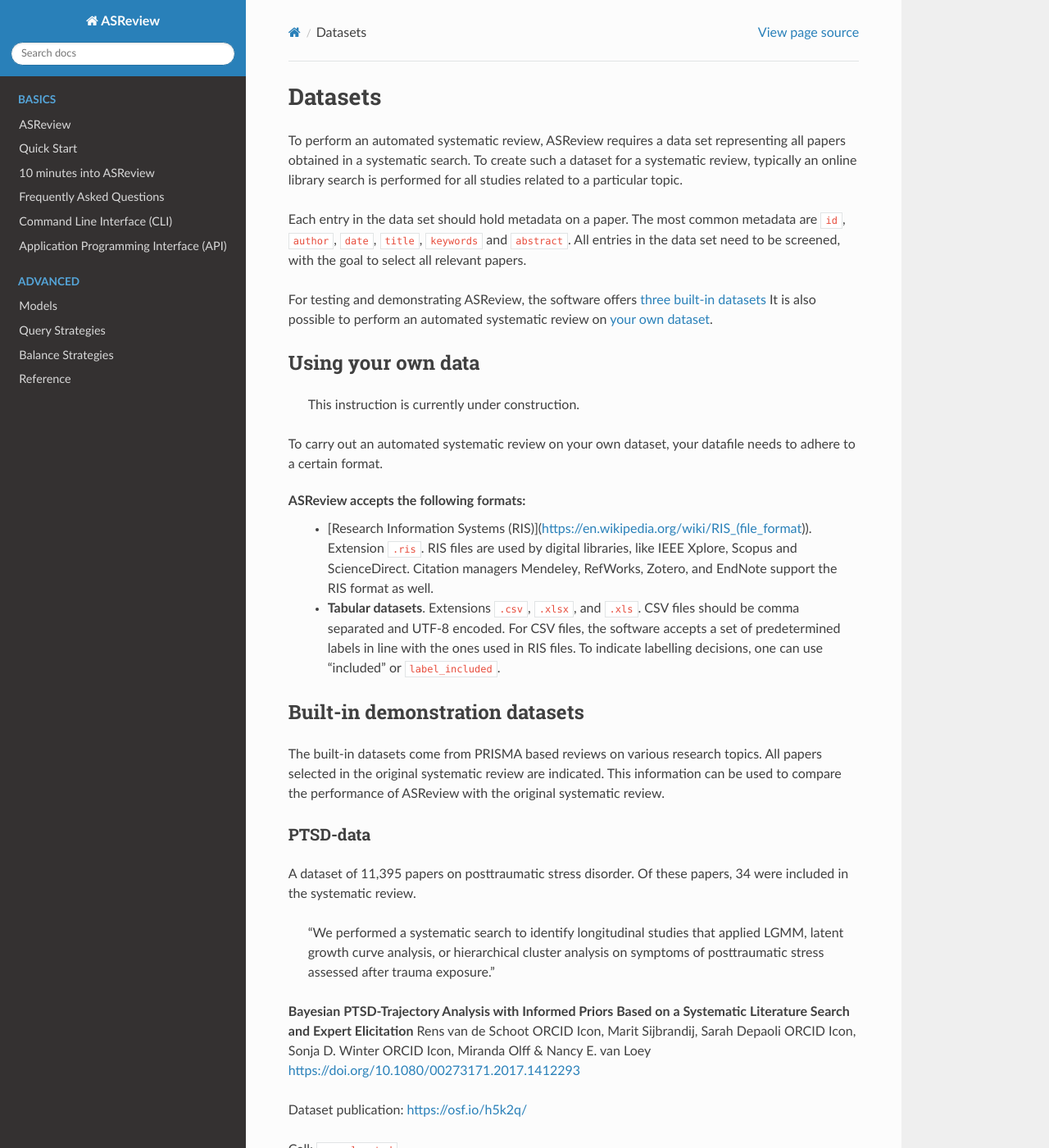
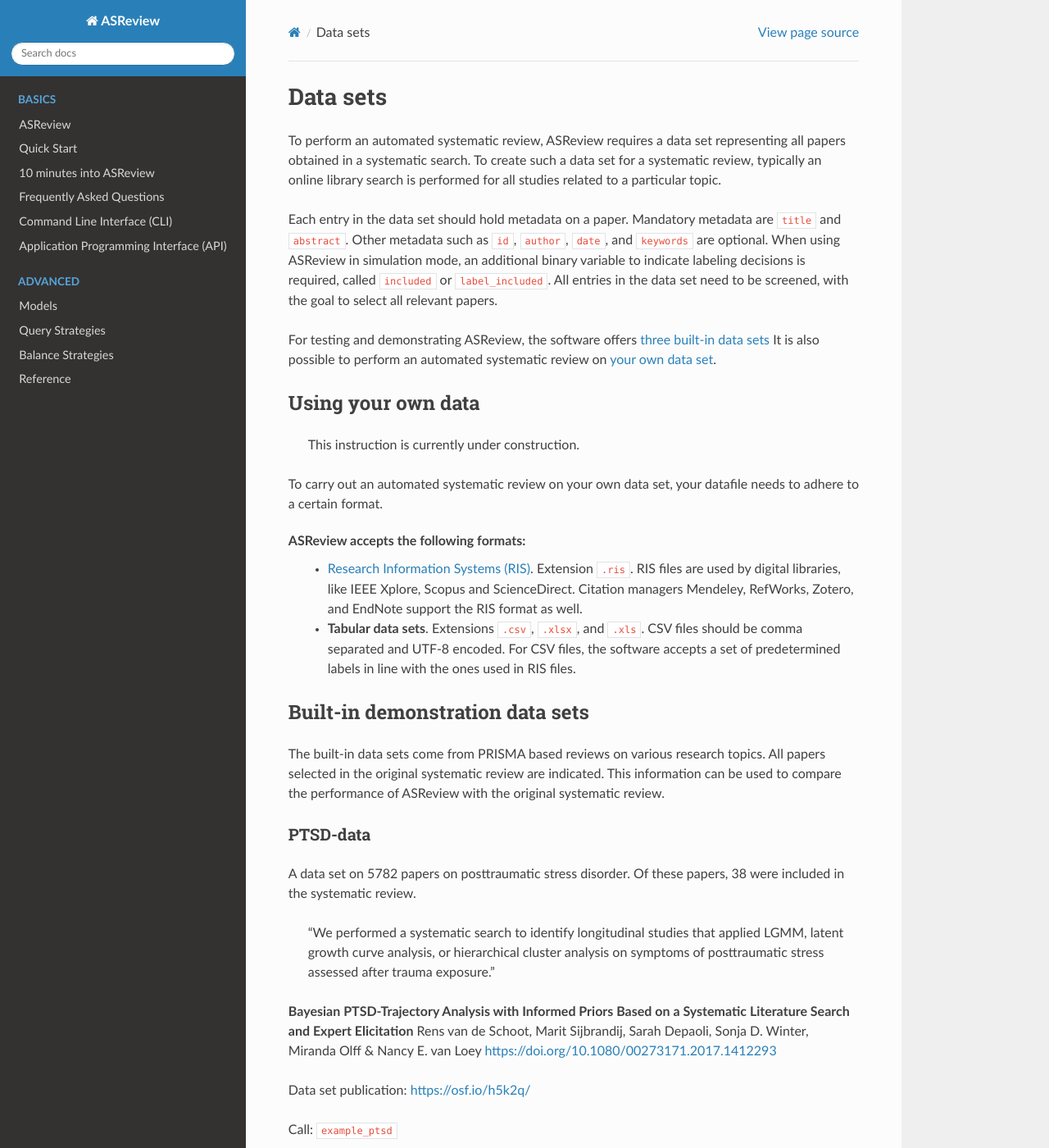
Before and after one commit to asreview/asreview, a Sphinx documentation site: the page built from docs/source/datasets.rst, in a window 1280 px wide and 1400 px high. Shown: the whole window at 82% size. Built offline with Sphinx 7.4.7 and the Read the Docs theme 2.0.0, drawn with Linux system fonts in a browser that asks for light colours; some of the changed text lies outside the part shown.

Commit message:
Update datasets.rst
- not datasets but data sets
- fix links
- improve readability
- process comments

```diff
--- a/docs/source/datasets.rst
+++ b/docs/source/datasets.rst
@@ -1,54 +1,55 @@
-Datasets
-========
-To perform an automated systematic review, ASReview requires a data set representing all papers obtained in a systematic search. To create such a dataset for a systematic review, typically an online library search is performed for all studies related to a particular topic.
+Data sets
+=========
+To perform an automated systematic review, ASReview requires a data set representing all papers obtained in a systematic search. To create such a data set for a systematic review, typically an online library search is performed for all studies related to a particular topic.
 
 Each entry in the data set should hold metadata on a paper.
-The most common metadata are ``id``, ``author``, ``date``, ``title``, ``keywords`` and ``abstract``.
+Mandatory metadata are ``title`` and ``abstract``.
+Other metadata such as ``id``, ``author``, ``date``, and ``keywords`` are optional.
+When using ASReview in simulation mode, an additional binary variable to indicate labeling decisions is required, called ``included`` or ``label_included``.
 All entries in the data set need to be screened, with the goal to select all relevant papers.
 
-For testing and demonstrating ASReview, the software offers `three built-in datasets <#built-in-demonstration-datasets>`__
-It is also possible to perform an automated systematic review on `your own dataset <#using-your-own-data>`__.
+For testing and demonstrating ASReview, the software offers `three built-in data sets <#built-in-demonstration-data-sets>`__
+It is also possible to perform an automated systematic review on `your own data set <#using-your-own-data>`__.
 
 
 Using your own data
 -------------------
     This instruction is currently under construction.
 
-To carry out an automated systematic review on your own dataset, your datafile needs to adhere to a certain format.
+To carry out an automated systematic review on your own data set, your datafile needs to adhere to a certain format.
 
 ASReview accepts the following formats:
- - [Research Information Systems (RIS)](https://en.wikipedia.org/wiki/RIS_(file_format)). Extension ``.ris``. RIS files are used by digital libraries, like IEEE Xplore, Scopus and ScienceDirect. Citation managers Mendeley, RefWorks, Zotero, and EndNote support the RIS format as well.
- - **Tabular datasets**. Extensions ``.csv``, ``.xlsx``, and ``.xls``. CSV files should be comma separated and UTF-8 encoded. For CSV files, the software accepts a set of predetermined labels in line with the ones used in RIS files.  To indicate labelling decisions, one can use "included" or ``label_included``.
+ - `Research Information Systems (RIS) <https://en.wikipedia.org/wiki/RIS_(file_format)>`_. Extension ``.ris``. RIS files are used by digital libraries, like IEEE Xplore, Scopus and ScienceDirect. Citation managers Mendeley, RefWorks, Zotero, and EndNote support the RIS format as well.
+ - **Tabular data sets**. Extensions ``.csv``, ``.xlsx``, and ``.xls``. CSV files should be comma separated and UTF-8 encoded. For CSV files, the software accepts a set of predetermined labels in line with the ones used in RIS files.
 
 
 
-Built-in demonstration datasets
--------------------------------
-The built-in datasets come from PRISMA based reviews on various research topics.
+Built-in demonstration data sets
+--------------------------------
+The built-in data sets come from PRISMA based reviews on various research topics.
 All papers selected in the original systematic review are indicated.
 This information can be used to compare the performance of ASReview with the original systematic review.
 
 PTSD-data
 ~~~~~~~~~~~~~
-A dataset of 11,395 papers on posttraumatic stress disorder. Of these papers, 34 were included in the systematic review.
+A data set on 5782 papers on posttraumatic stress disorder. Of these papers, 38 were included in the systematic review.
 
     "We performed a systematic search to identify longitudinal studies that applied LGMM, latent growth curve analysis, or hierarchical cluster analysis on symptoms of posttraumatic stress assessed after trauma exposure."
 
 **Bayesian PTSD-Trajectory Analysis with Informed Priors Based on a Systematic Literature Search and Expert Elicitation**
-Rens van de Schoot ORCID Icon, Marit Sijbrandij, Sarah Depaoli ORCID Icon, Sonja D. Winter ORCID Icon, Miranda Olff & Nancy E. van Loey
+Rens van de Schoot, Marit Sijbrandij, Sarah Depaoli, Sonja D. Winter, Miranda Olff & Nancy E. van Loey
 https://doi.org/10.1080/00273171.2017.1412293
 
-Dataset publication: https://osf.io/h5k2q/
+Data set publication: https://osf.io/h5k2q/
 
 Call: ``example_ptsd``
 
 Hall
 ~~~~
-A dataset of 8911 papers on fault prediction performance in software engineering. Of these papers, 106 were included in the systematic review.
+A data set on 8911 papers on fault prediction performance in software engineering.
+Of these papers, 104 were included in the systematic review.
 
-The ``ACEInhibitors`` data set.
-
-The dataset results from
+The data set results from
 
 **How to Read Less: Better Machine Assisted Reading Methods for Systematic Literature Reviews.**
 Yu, Zhe, Kraft, Nicholas, Menzies, Tim. (2016). https://www.researchgate.net/publication/311586326_How_to_Read_Less_Better_Machine_Assisted_Reading_Methods_for_Systematic_Literature_Reviews
@@ -58,14 +59,17 @@
 **A systematic literature review on fault prediction performance in software engineering**
 T. Hall, S. Beecham, D. Bowes, D. Gray, S. Counsell, in IEEE Transactions on Software Engineering, vol. 38, no. 6, pp. 1276-1304, Nov.-Dec. 2012. https://doi.org/10.1109/TSE.2011.103
 
-Dataset publication https://zenodo.org/record/1162952#.XiBgMi2ZNQK
+Data set publication https://zenodo.org/record/1162952#.XiBgMi2ZNQK
 
 Call: ``example_hall``
 
 
 Cohen
 ~~~~~
-This is a standard dataset from the medical sciences to test the performance of automated review systems such as the ASReview project.
+Data set from a project set up to test the performance of automated review systems such as the ASReview project.
+The project includes several data sets from the medical sciences.
+The data set implemented in ASReview is the ``ACEInhibitors`` data set.
+Of the 2544 entries in the data set, 41 were included in the systematic review.
 
 **Reducing Workload in Systematic Review Preparation Using Automated Citation Classification**
 A.M. Cohen, MD, MS, W.R. Hersh, MD, K. Peterson, MS, and Po-Yin Yen, MS
```
